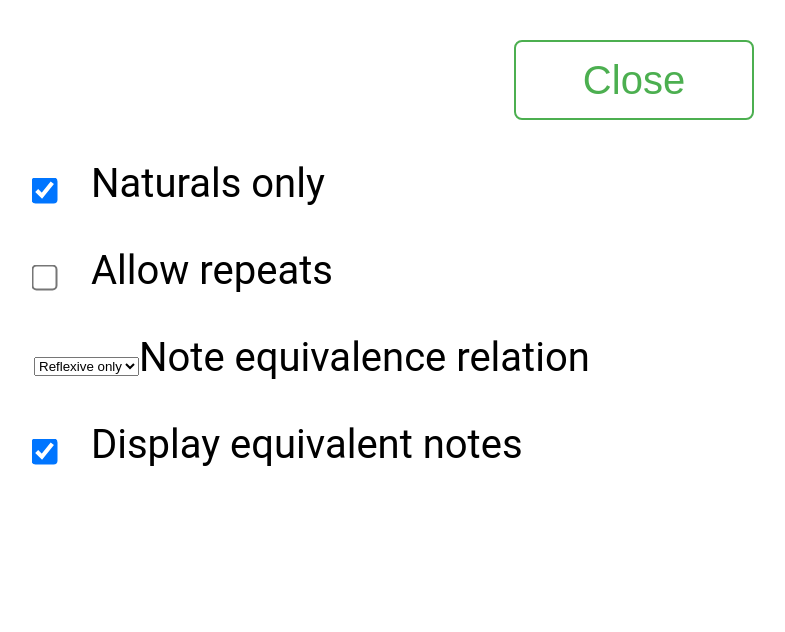
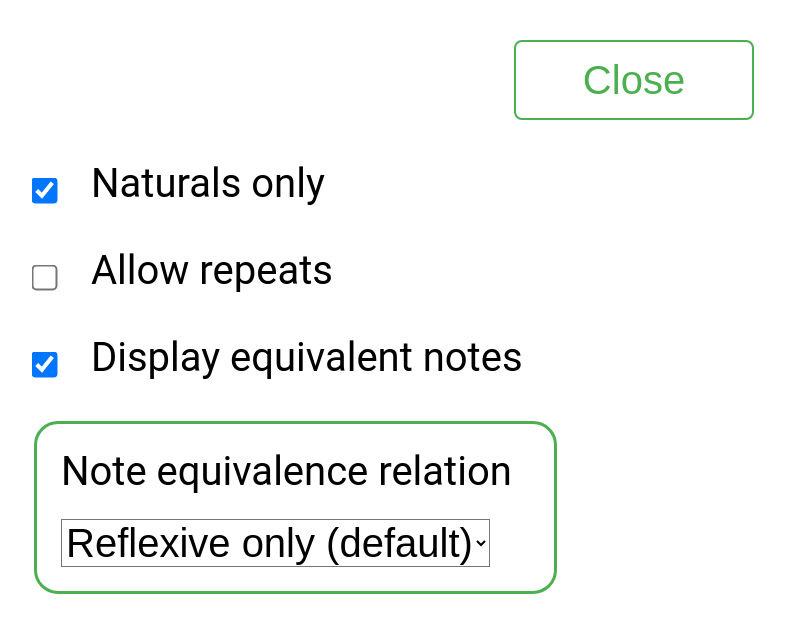
Before and after one commit to kylejlin/rand-note, a React (Create React App) app: page / in a window 1280 px wide. Both pictures are taken after a click on the button "Settings". Shown: the top 632 px of the page, without its empty margins (6-791 px from the left). Built offline with nearby package versions, Linux system fonts and the light colour scheme.

Commit message:
Style settings menu better

```diff
--- a/src/App.css
+++ b/src/App.css
@@ -72,6 +72,28 @@ button {
   transform: scale(var(--checkbox-scale));
 }
 
+.Setting select {
+  margin-right: calc(0.05 * var(--minor-axis));
+  margin-top: calc(0.03 * var(--minor-axis));
+
+  border-color: #767676;
+  outline-color: #4caf50ff;
+  border-style: solid;
+  background-color: transparent;
+
+  font-size: calc(0.05 * var(--minor-axis));
+  display: block;
+}
+
+.Setting--dropdown {
+  border-color: #4caf50ff;
+  border-style: solid;
+  border-radius: calc(0.03 * var(--minor-axis));
+  background-color: transparent;
+  padding: calc(0.03 * var(--minor-axis));
+  display: inline-block;
+}
+
 h2 {
   font-size: calc(0.1 * var(--minor-axis));
 }
--- a/src/App.tsx
+++ b/src/App.tsx
@@ -75,25 +75,25 @@ export default class App extends React.Component<{}, State> {
             Allow repeats
           </label>
           <label className="Setting">
-            <select
-              value={this.state.settings.equivalenceRelation}
-              onChange={this.onNoteEquivalenceRelationChange}
-            >
-              <option value={EquivalenceRelation.ReflexiveOnly}>
-                Reflexive only
-              </option>
-              <option value={EquivalenceRelation.ByPitch}>By pitch</option>
-              <option value={EquivalenceRelation.ByLetter}>By letter</option>
-            </select>
-            Note equivalence relation
-          </label>
-          <label className="Setting">
             <input
               type="checkbox"
               checked={this.state.settings.displayEquivalentNotes}
               onChange={this.onDisplayEquivalentNotesChange}
             />
             Display equivalent notes
+          </label>
+          <label className="Setting Setting--dropdown">
+            Note equivalence relation
+            <select
+              value={this.state.settings.equivalenceRelation}
+              onChange={this.onNoteEquivalenceRelationChange}
+            >
+              <option value={EquivalenceRelation.ReflexiveOnly}>
+                Reflexive only (default)
+              </option>
+              <option value={EquivalenceRelation.ByPitch}>By pitch</option>
+              <option value={EquivalenceRelation.ByLetter}>By letter</option>
+            </select>
           </label>
         </section>
       </div>
```
